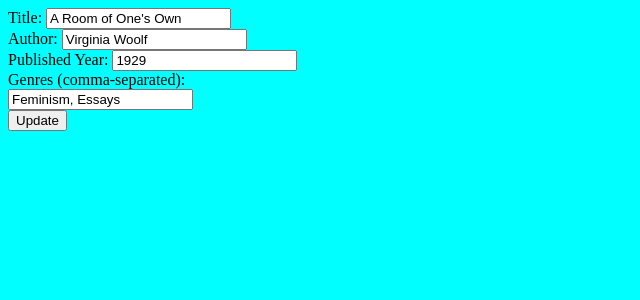
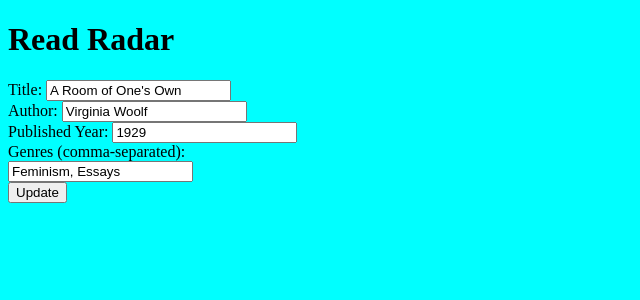
Before and after one commit to imyuanhui/read-radar, a Flask app: page /update/11 in a window 1280 px wide. Shown: the top 300 px of the page, without its empty margins (0-640 px from the left). Run offline with Flask 3, Linux system fonts and the light colour scheme.

Commit message:
style: add a header to base.html

```diff
--- a/templates/base.html
+++ b/templates/base.html
@@ -10,6 +10,7 @@
     {% block head %}{% endblock %}
   </head>
   <body>
+    <h1>Read Radar</h1>
     {% block body %}{% endblock %}
   </body>
 </html>
```
